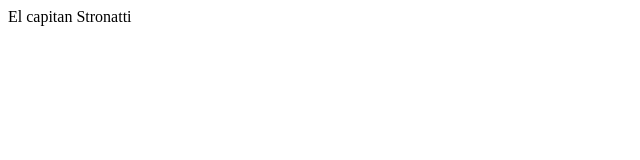
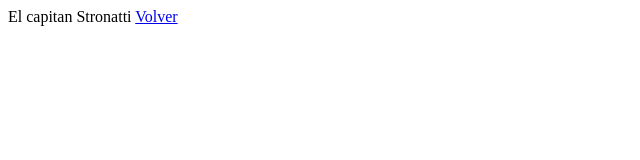
Before and after one commit to IgnacioCastroStolkiner/webdeprueba, a plain HTML site: page saludos.html in a window 1280 px wide. Shown: the full height of the page, 0-640 px from the left. Drawn offline with Linux system fonts and the light colour scheme.

Commit message:
Agregue comillas

```diff
--- a/saludos.html
+++ b/saludos.html
@@ -2,6 +2,6 @@
 <body>
 El capitan Stronatti
 
-<a href="index.html> Volver </a>
+<a href="index.html"> Volver </a>
 </html>
 </body>
```
